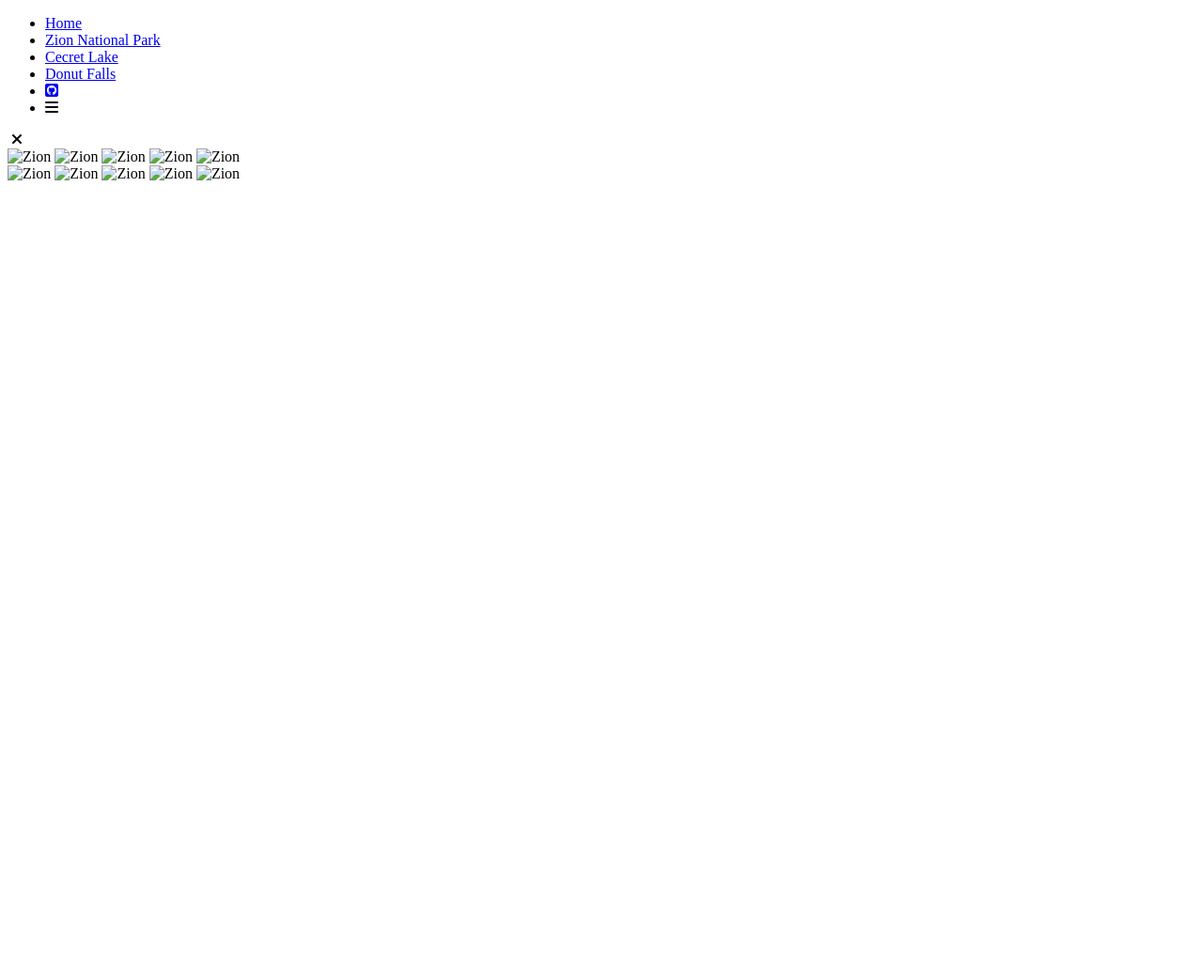
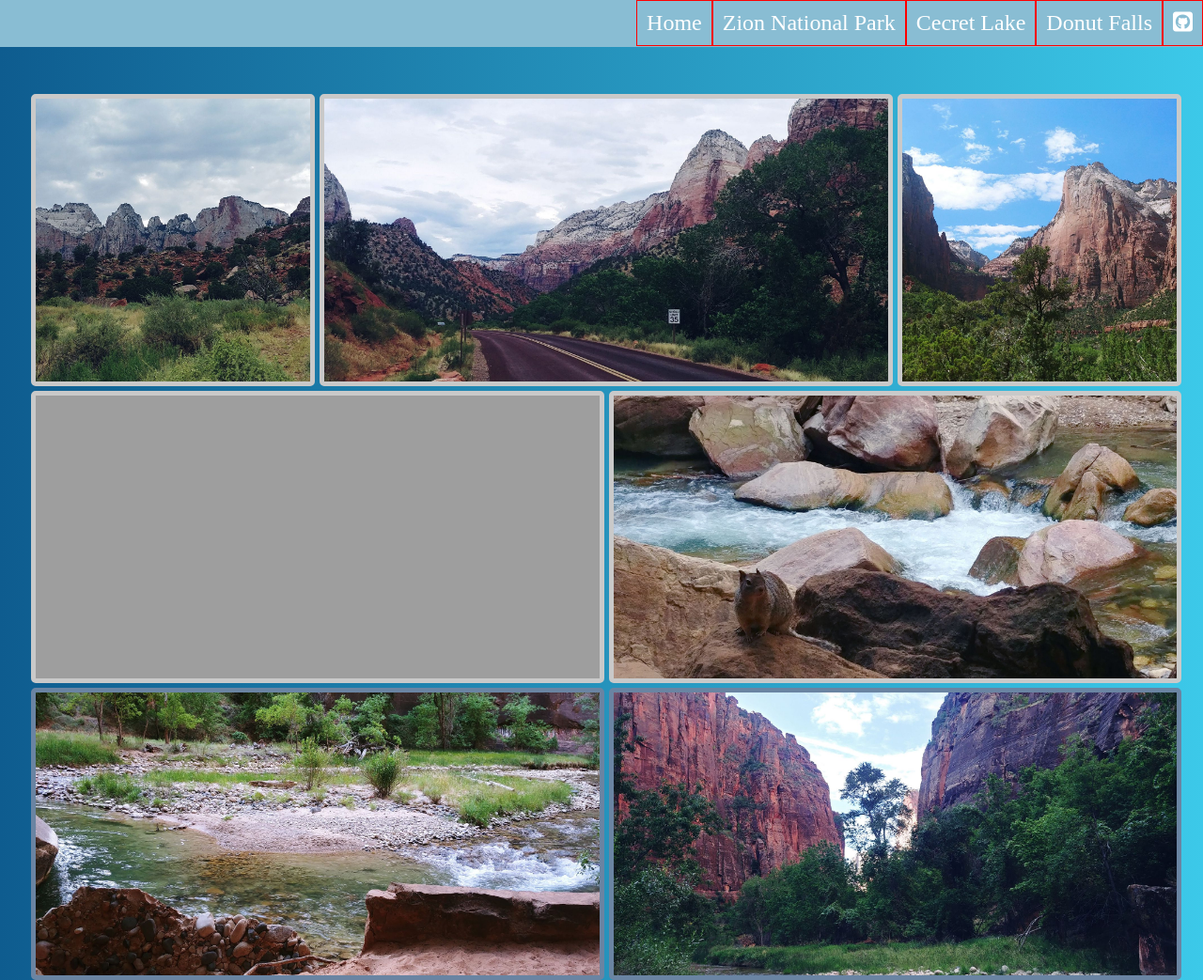
Before and after one commit to kylejvh/Utah-Travel-Website, a plain HTML site: page zion.html in a window 1280 px wide. Shown: the top 1043 px of the page at 94% size. Before the commit the page ends 800 px from the top, so only its background shows below. Drawn offline with Linux system fonts and the light colour scheme; the site is published under a folder, as on GitHub Pages, so addresses that start at the root find nothing.

Commit message:
Dir/src links fixed

```diff
--- a/cecret.html
+++ b/cecret.html
@@ -4,30 +4,26 @@
     <meta charset="UTF-8" />
     <meta name="viewport" content="width=device-width, initial-scale=1.0" />
     <meta http-equiv="X-UA-Compatible" content="ie=edge" />
-    <link rel="stylesheet" type="text/css" href="/styles/style.css" />
-    <link rel="stylesheet" type="text/css" href="../styles/lightgallery.css" />
-    <link
-      rel="stylesheet"
-      type="text/css"
-      href="../styles/lg-transitions.css"
-    />
+    <link rel="stylesheet" type="text/css" href="styles/style.css" />
+    <link rel="stylesheet" type="text/css" href="styles/lightgallery.css" />
+    <link rel="stylesheet" type="text/css" href="styles/lg-transitions.css" />
     <script
       defer
       type="text/javascript"
-      src="/scripts/picturefill.min.js"
+      src="scripts/picturefill.min.js"
     ></script>
     <script
       defer
       type="text/javascript"
-      src="/scripts/vanilla-tilt.min.js"
+      src="scripts/vanilla-tilt.min.js"
     ></script>
-    <script defer src="../scripts/script.js"></script>
+    <script defer src="scripts/script.js"></script>
 
     <!-- lightgallery scripts/plugins  -->
-    <script src="../scripts/lightgallery.min.js"></script>
-    <script src="../scripts/lg-thumbnail.min.js"></script>
-    <script src="../scripts/lg-fullscreen.min.js"></script>
-    <script src="../scripts/lg-zoom.min.js"></script>
+    <script src="scripts/lightgallery.min.js"></script>
+    <script src="scripts/lg-thumbnail.min.js"></script>
+    <script src="scripts/lg-fullscreen.min.js"></script>
+    <script src="scripts/lg-zoom.min.js"></script>
 
     <script src="https://kit.fontawesome.com/6368e05507.js"></script>
 
--- a/zion.html
+++ b/zion.html
@@ -4,30 +4,26 @@
     <meta charset="UTF-8" />
     <meta name="viewport" content="width=device-width, initial-scale=1.0" />
     <meta http-equiv="X-UA-Compatible" content="ie=edge" />
-    <link rel="stylesheet" type="text/css" href="../styles/style.css" />
-    <link rel="stylesheet" type="text/css" href="../styles/lightgallery.css" />
-    <link
-      rel="stylesheet"
-      type="text/css"
-      href="../styles/lg-transitions.css"
-    />
+    <link rel="stylesheet" type="text/css" href="styles/style.css" />
+    <link rel="stylesheet" type="text/css" href="styles/lightgallery.css" />
+    <link rel="stylesheet" type="text/css" href="styles/lg-transitions.css" />
     <script
       defer
       type="text/javascript"
-      src="/scripts/picturefill.min.js"
+      src="scripts/picturefill.min.js"
     ></script>
     <script
       defer
       type="text/javascript"
-      src="/scripts/vanilla-tilt.min.js"
+      src="scripts/vanilla-tilt.min.js"
     ></script>
-    <script defer src="../scripts/script.js"></script>
+    <script defer src="scripts/script.js"></script>
 
     <!-- lightgallery scripts/plugins  -->
-    <script src="../scripts/lightgallery.min.js"></script>
-    <script src="../scripts/lg-thumbnail.min.js"></script>
-    <script src="../scripts/lg-fullscreen.min.js"></script>
-    <script src="../scripts/lg-zoom.min.js"></script>
+    <script src="scripts/lightgallery.min.js"></script>
+    <script src="scripts/lg-thumbnail.min.js"></script>
+    <script src="scripts/lg-fullscreen.min.js"></script>
+    <script src="scripts/lg-zoom.min.js"></script>
 
     <script src="https://kit.fontawesome.com/6368e05507.js"></script>
 
@@ -61,9 +57,9 @@
       <img
         class="grid1"
         srcset="
-          /img/znppg/z1-1250.jpg 1250w,
-          /img/znppg/z1-2000.jpg 2000w,
-          /img/znppg/z1.jpg
+          img/znppg/z1-1250.jpg 1250w,
+          img/znppg/z1-2000.jpg 2000w,
+          img/znppg/z1.jpg
         "
         sizes="(max-width: 800px) 1250px, (max-width: 2560px) 2000px"
         alt="Zion"
@@ -71,9 +67,9 @@
       <img
         class="grid2"
         srcset="
-          /img/znppg/z2-1250.jpg 1250w,
-          /img/znppg/z2-2000.jpg 2000w,
-          /img/znppg/z2.jpg
+          img/znppg/z2-1250.jpg 1250w,
+          img/znppg/z2-2000.jpg 2000w,
+          img/znppg/z2.jpg
         "
         sizes="(max-width:
   800px) 1250px, (max-width: 2560px) 2000px"
@@ -82,9 +78,9 @@
       <img
         class="grid3"
         srcset="
-          /img/znppg/z3-1250.jpg 1250w,
-          /img/znppg/z3-2000.jpg 2000w,
-          /img/znppg/z3.jpg
+          img/znppg/z3-1250.jpg 1250w,
+          img/znppg/z3-2000.jpg 2000w,
+          img/znppg/z3.jpg
         "
         sizes="(max-width:
   800px) 1250px, (max-width: 2560px) 2000px"
@@ -93,9 +89,9 @@
       <img
         class="grid4"
         srcset="
-          /img/znppg/z4-1250.jpg 1250w,
-          /img/znppg/z4-2000.jpg 2000w,
-          /img/znppg/z4.jpg
+          img/znppg/z4-1250.jpg 1250w,
+          img/znppg/z4-2000.jpg 2000w,
+          img/znppg/z4.jpg
         "
         sizes="(max-width:
   800px) 1250px, (max-width: 2560px) 2000px"
@@ -104,9 +100,9 @@
       <img
         class="grid5"
         srcset="
-          /img/znppg/z5-1250.jpg 1250w,
-          /img/znppg/z5-2000.jpg 2000w,
-          /img/znppg/z5.jpg
+          img/znppg/z5-1250.jpg 1250w,
+          img/znppg/z5-2000.jpg 2000w,
+          img/znppg/z5.jpg
         "
         sizes="(max-width:
   800px) 1250px, (max-width: 2560px) 2000px"
@@ -118,9 +114,9 @@
       <img
         class="gridalt1"
         srcset="
-          /img/znppg/z6-1250.jpg 1250w,
-          /img/znppg/z6-2000.jpg 2000w,
-          /img/znppg/z6.jpg
+          img/znppg/z6-1250.jpg 1250w,
+          img/znppg/z6-2000.jpg 2000w,
+          img/znppg/z6.jpg
         "
         sizes="(max-width:
   800px) 1250px, (max-width: 2560px) 2000px"
@@ -129,9 +125,9 @@
       <img
         class="gridalt2"
         srcset="
-          /img/znppg/z7-1250.jpg 1250w,
-          /img/znppg/z7-2000.jpg 2000w,
-          /img/znppg/z7.jpg
+          img/znppg/z7-1250.jpg 1250w,
+          img/znppg/z7-2000.jpg 2000w,
+          img/znppg/z7.jpg
         "
         sizes="(max-width:
   800px) 1250px, (max-width: 2560px) 2000px"
@@ -140,9 +136,9 @@
       <img
         class="gridalt3"
         srcset="
-          /img/znppg/z8-1250.jpg 1250w,
-          /img/znppg/z8-2000.jpg 2000w,
-          /img/znppg/z8.jpg
+          img/znppg/z8-1250.jpg 1250w,
+          img/znppg/z8-2000.jpg 2000w,
+          img/znppg/z8.jpg
         "
         sizes="(max-width:
   800px) 1250px, (max-width: 2560px) 2000px"
@@ -151,9 +147,9 @@
       <img
         class="gridalt4"
         srcset="
-          /img/znppg/z9-1250.jpg 1250w,
-          /img/znppg/z9-2000.jpg 2000w,
-          /img/znppg/z9.jpg
+          img/znppg/z9-1250.jpg 1250w,
+          img/znppg/z9-2000.jpg 2000w,
+          img/znppg/z9.jpg
         "
         sizes="(max-width:
   800px) 1250px, (max-width: 2560px) 2000px"
@@ -162,9 +158,9 @@
       <img
         class="gridalt5"
         srcset="
-          /img/znppg/z10-1250.jpg 1250w,
-          /img/znppg/z10-2000.jpg 2000w,
-          /img/znppg/z10.jpg
+          img/znppg/z10-1250.jpg 1250w,
+          img/znppg/z10-2000.jpg 2000w,
+          img/znppg/z10.jpg
         "
         sizes="(max-width:
   800px) 1250px, (max-width: 2560px) 2000px"
```
Also changed, not shown: donut.html (+40 -44 lines), index.html (+10 -14 lines).
